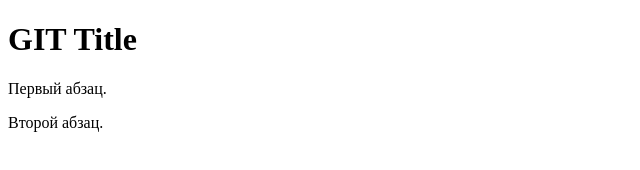
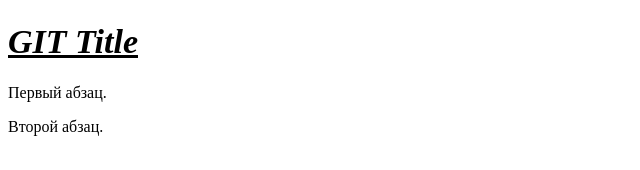
Before and after one commit to Ivan-Kokorin/git, a plain HTML site: page app/index.html in a window 1280 px wide. Shown: the whole page, without its empty margins (0-640 px from the left). Drawn offline with Linux system fonts and the light colour scheme.

Commit message:
add style h1

```diff
--- a/app/style.css
+++ b/app/style.css
@@ -1,3 +1,8 @@
 body {
 	font-size: 16px;
 }
+h1 {
+	font-size: 34px;
+	font-style: italic;
+	text-decoration: underline;
+}
```
